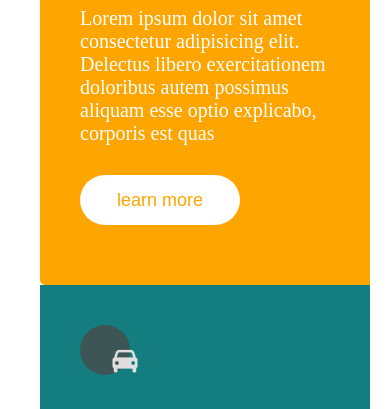
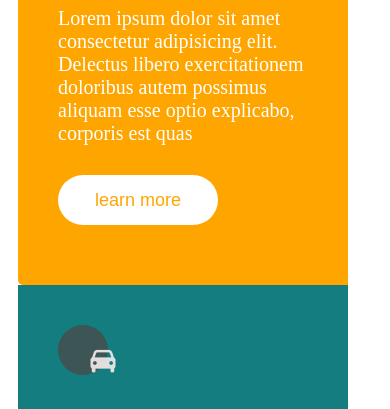
Before and after one commit to umbereye26/challenge2, a plain HTML site: page index.html in a window 390 px wide. Shown: the part 275-684 px from the top of the page. Drawn offline with nearby package versions, Linux system fonts and the light colour scheme.

Commit message:
new change

```diff
--- a/index.css
+++ b/index.css
@@ -3,11 +3,11 @@
     padding: 0;
 }
 .holecontent{
-    width: 100%;
+    /* width: 100%; */
     height: 100%;
 }
 .home{
-    background-color: rgb(255, 255, 255);
+    /* background-color: rgb(255, 255, 255); */
     display: flex;
     /* flex-wrap: wrap; */
     border: 10PX;
@@ -105,19 +105,28 @@
    html{
       /* width: 90px; */
    }
-   body{
+   .holecontent{
+      /* width: 1000px;
+      background-color: brown; */
+   }
+  body{
+   /* background-color: black; */
+   /* column-width: 100px; */
+  }
+   .home{
       width: 100px;
-      /* background-color: rgb(199, 10, 10); */
-   }
-   .home{
-
-      /* background-color: black; */
-   margin-right: -200px;
-padding-left: 40px;
+justify-content: center;
+margin-left: 40px;
       display: block;
       /* flex-wrap: wrap; */
    }
    .card1{
-      /* width: 100px; */
+      /* width: 900px; */
    }
+
 }
+@media screen and (max-width: 400px){
+.home{
+   margin-left: 18px;
+}
+}
```
